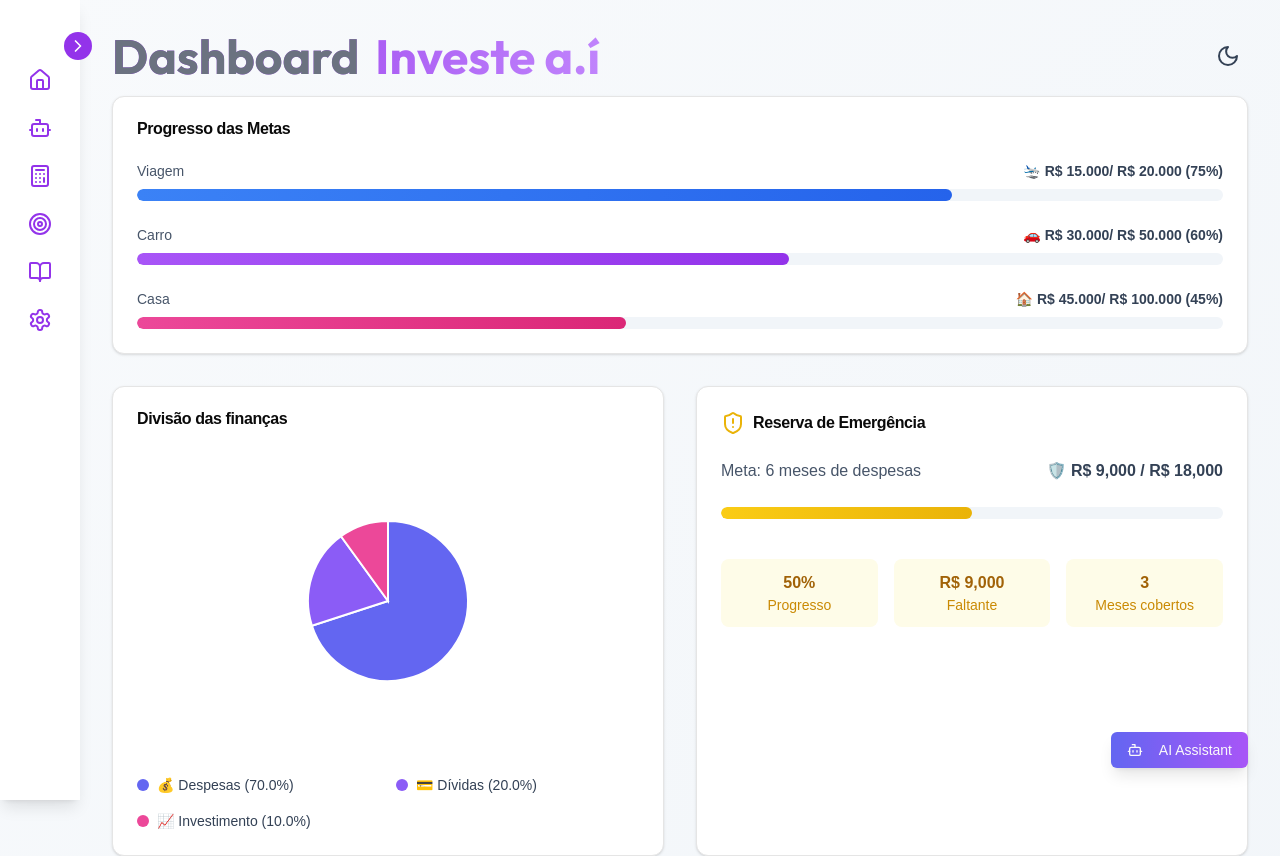
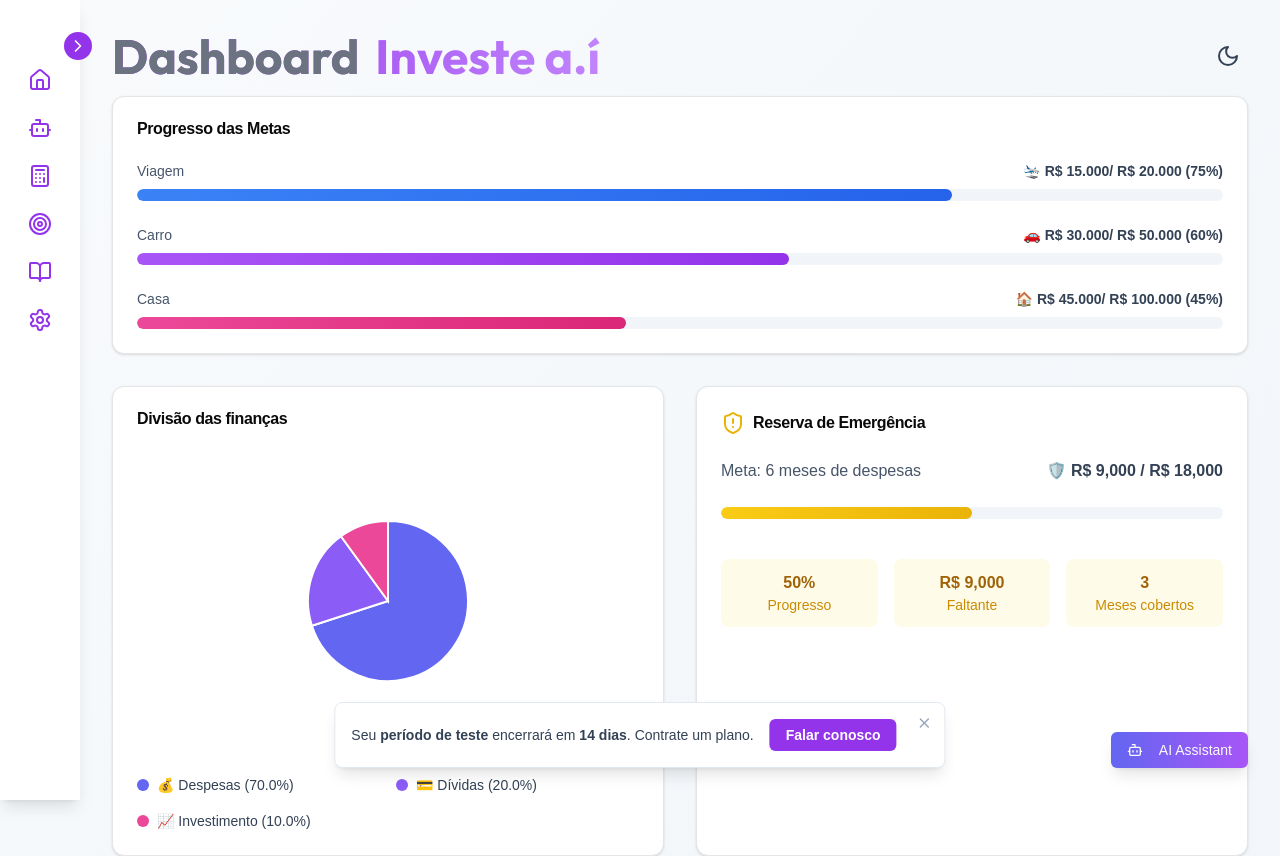
Before and after one commit to andreLucao/investAi, a Next.js app: page /dashboard in a window 1280 px wide. Shown: the top 856 px of the page. Built offline with nearby package versions, Linux system fonts and the light colour scheme.

Commit message:
alert free trial

```diff
--- /dev/null
+++ b/app/components/TrialNotification.js
@@ -0,0 +1,45 @@
+import React, { useState, useEffect } from 'react';
+import { X } from 'lucide-react';
+
+const TrialNotification = () => {
+  const [isVisible, setIsVisible] = useState(false);
+
+  useEffect(() => {
+    const timer = setTimeout(() => {
+      setIsVisible(true);
+    }, 1000);
+
+    return () => clearTimeout(timer);
+  }, []);
+
+  return (
+    <div
+      className={`
+        fixed bottom-0 left-1/2 transform -translate-x-1/2 z-50
+        flex items-center gap-4
+        bg-white dark:bg-slate-800
+        rounded-lg shadow-lg p-4 pr-12
+        border border-slate-200 dark:border-slate-700
+        transition-all duration-500 ease-out
+        ${isVisible ? 'translate-y-0 mb-8' : 'translate-y-full'}
+      `}
+    >
+      <div className="text-sm text-slate-700 dark:text-slate-200">
+        Seu <span className="font-semibold">período de teste</span> encerrará em <span className="font-semibold">14 dias</span>. Contrate um plano.
+      </div>
+
+      <button className="px-4 py-1.5 bg-purple-600 hover:bg-purple-700 text-white rounded-md text-sm font-semibold transition-colors">
+        Falar conosco
+      </button>
+
+      <button
+        onClick={() => setIsVisible(false)}
+        className="absolute top-2 right-2 p-1 text-slate-400 hover:text-slate-600 dark:text-slate-500 dark:hover:text-slate-300 transition-colors"
+      >
+        <X className="h-4 w-4" />
+      </button>
+    </div>
+  );
+};
+
+export default TrialNotification;
--- a/app/dashboard/page.js
+++ b/app/dashboard/page.js
@@ -9,6 +9,7 @@
 import EmergencyFundCard from '@/components/ui/EmergencyFundCard';
 import SideBar from '@/components/ui/SideBar';
 import { Sun, Moon } from 'lucide-react';
+import TrialNotification from '../components/TrialNotification';
 
 const outfit = Outfit({ subsets: ['latin'] })
 
@@ -167,7 +168,7 @@
   return (
     <div className="min-h-screen bg-gradient-to-br from-slate-50 to-slate-100 dark:from-slate-900 dark:to-slate-800 dark:text-white">
       <SideBar expanded={expanded} setExpanded={setExpanded} />
-
+      <TrialNotification />
       <div className={`transition-all duration-300 ${expanded ? 'ml-64' : 'ml-20'} p-8`}>
         <div className="max-w-6xl mx-auto">
           <div className="flex justify-between items-center mb-4">
```
